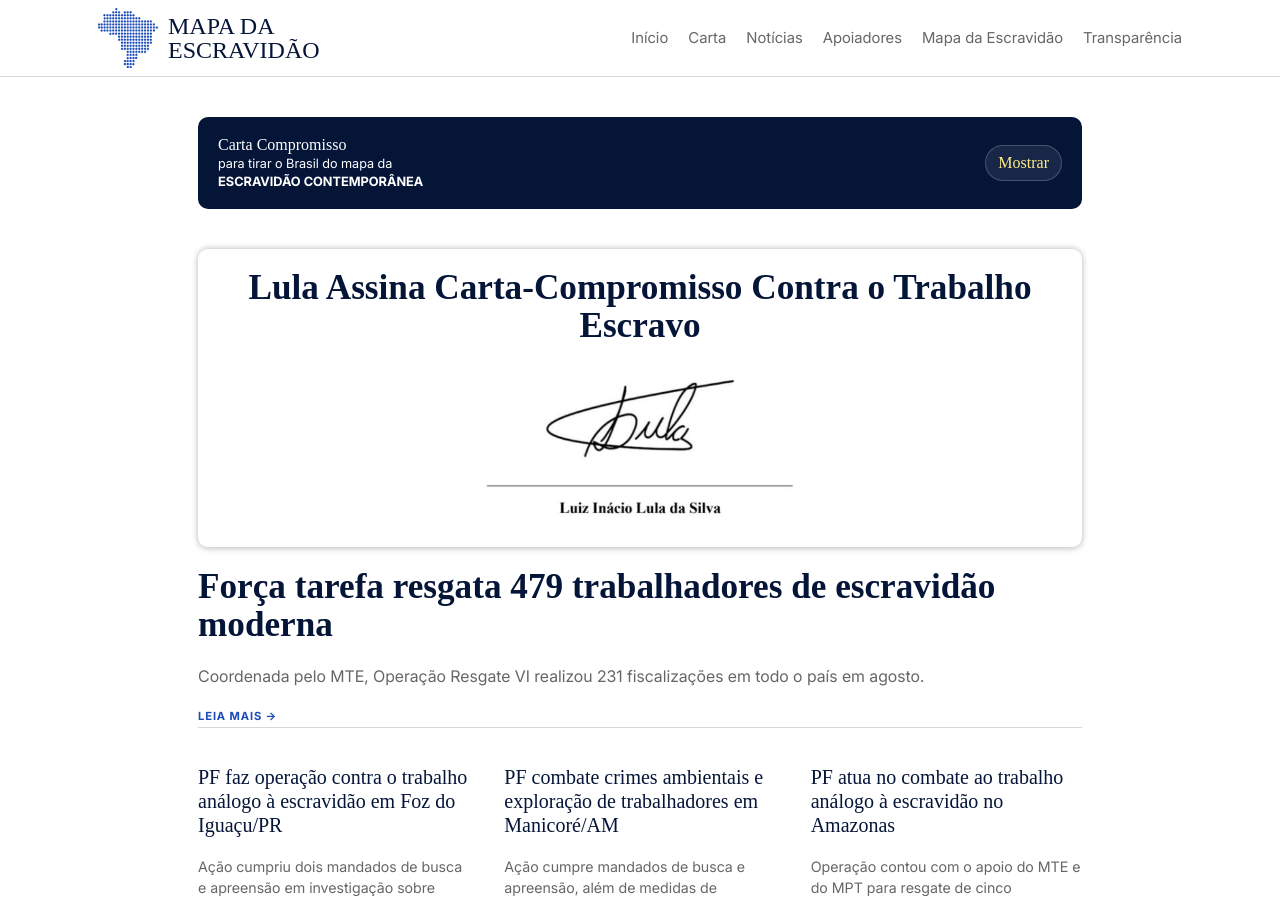
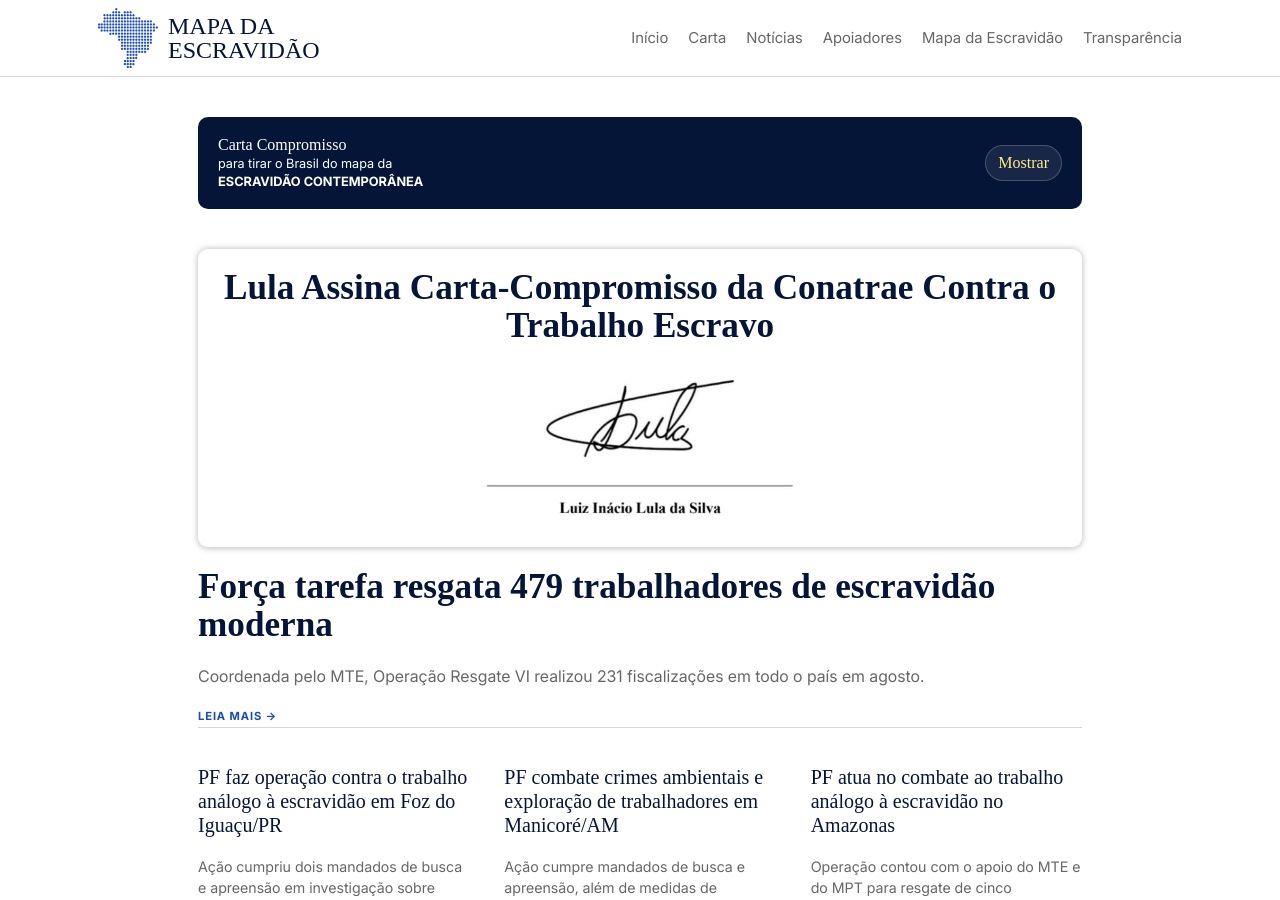
Before and after one commit to Landowski/mapa-escravidao, a Jekyll site: the page built from index.html, in a window 1280 px wide and 900 px high. Built offline with Jekyll 4.4.1, drawn with Linux system fonts in a browser that asks for light colours; some web fonts are replaced.

Commit message:
Update index.html

```diff
--- a/index.html
+++ b/index.html
@@ -28,7 +28,7 @@ permalink: /
             <div class="container">
                 <article class="noticia-principal" style="text-align: center; padding: 20px; border-radius: 10px; box-shadow: 0 0px 6px hsl(0deg 0% 0% / 0.3);">
                     <a href="/noticias/lula-carta-compromisso" style="text-decoration: none !important;">
-                        <h1 class="title">Lula Assina Carta-Compromisso Contra o Trabalho Escravo</h1>
+                        <h1 class="title">Lula Assina Carta-Compromisso da Conatrae Contra o Trabalho Escravo</h1>
                         <img src="imagens/assinatura-lula.png" style="width: 100%; max-width: 318px; height: auto" alt="Lula Assina Carta-Compromisso Contra o Trabalho Escravo"/>
                     </a>
                 </article>
```
